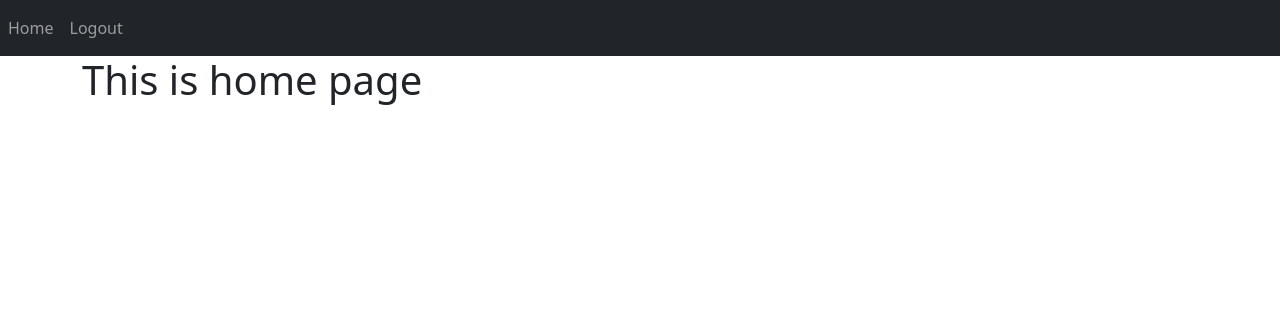
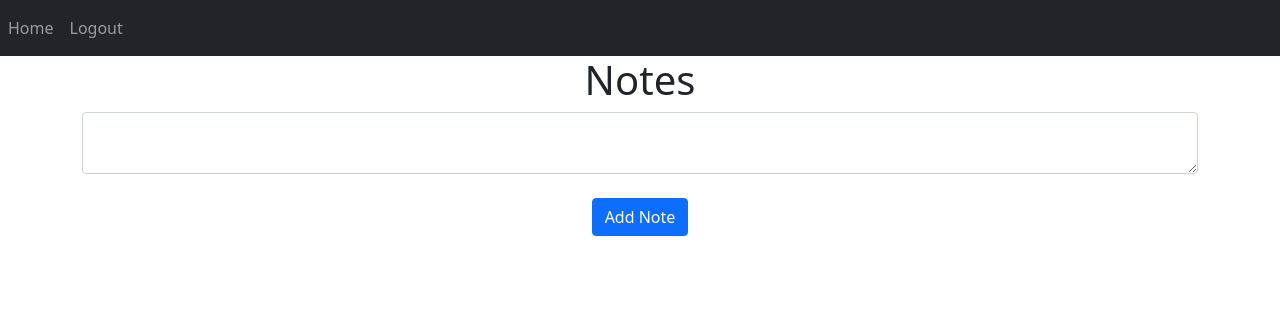
Before and after one commit to noufath/flask-webnote, a Flask app: page / in a window 1280 px wide. Shown: the top 316 px of the page. Run offline with Flask 2, Linux system fonts and the light colour scheme; a user stored in the database is signed in; data that the repository does not hold is empty; some libraries are stand-ins or nearby versions.

Commit message:
add javascript to remote record

```diff
--- a/website/static/index.js
+++ b/website/static/index.js
@@ -0,0 +1,8 @@
+function deleteNote(noteID) {
+    fetch("/delete-note", {
+        method: "POST",
+        body: JSON.stringify({ noteId: noteID }),
+    }).then((_res) => {
+        window.location.href = "/";
+    });
+}
--- a/website/templates/home.html
+++ b/website/templates/home.html
@@ -2,5 +2,23 @@
 {% block title %}Home{% endblock %}
 
 {% block content %}
-<h1>This is home page</h1>
+<H1 align="center">Notes</H1>
+<ul class="list-group list-group-flush" id="notes">
+    {% for note in user.notes %}
+        <li class="list-group-item">
+            {{ note.data }}
+            <button type="button" class="close" onclick="deleteNote({{ note.id }})">
+                <span aria-hidden="true">&times;</span>
+            </button>
+        </li>
+
+    {% endfor %}
+</ul>
+<form method="POST">
+    <textarea name="note" id="note" class="form-control"></textarea>
+    <br>
+    <div align="center">
+        <button type="submit" class="btn btn-primary">Add Note</button>
+    </div>
+</form>
 {% endblock %}
--- a/website/views.py
+++ b/website/views.py
@@ -1,9 +1,36 @@
-from flask import Blueprint, render_template
+from flask import Blueprint, render_template, request, flash
+from flask.json import jsonify
 from flask_login import login_required, current_user
+from . models import User, Note, db
+import json
+
 
 views = Blueprint('views', __name__)
 
-@views.route('/')
+@views.route('/', methods=['GET', 'POST'])
 @login_required
 def home():
+    if request.method == 'POST':
+        note = request.form.get('note')
+
+        if len(note) < 1:
+            flash('Note is too short!', category='error')
+        else:
+            new_note = Note(data=note, user_id=current_user.id)
+            db.session.add(new_note)
+            db.session.commit()
+            flash('Note added !', category='success')
+
     return render_template("home.html", user=current_user)
+
+@views.route('/delete-note', methods=['POST'])
+def delete_note():
+    note = json.loads(request.data)
+    noteId = note['noteId']
+    note = Note.query.get(noteId)
+    if note:
+        if note.user_id == current_user.id:
+            db.session.delete(note)
+            db.session.commit()
+
+    return jsonify({})
```
